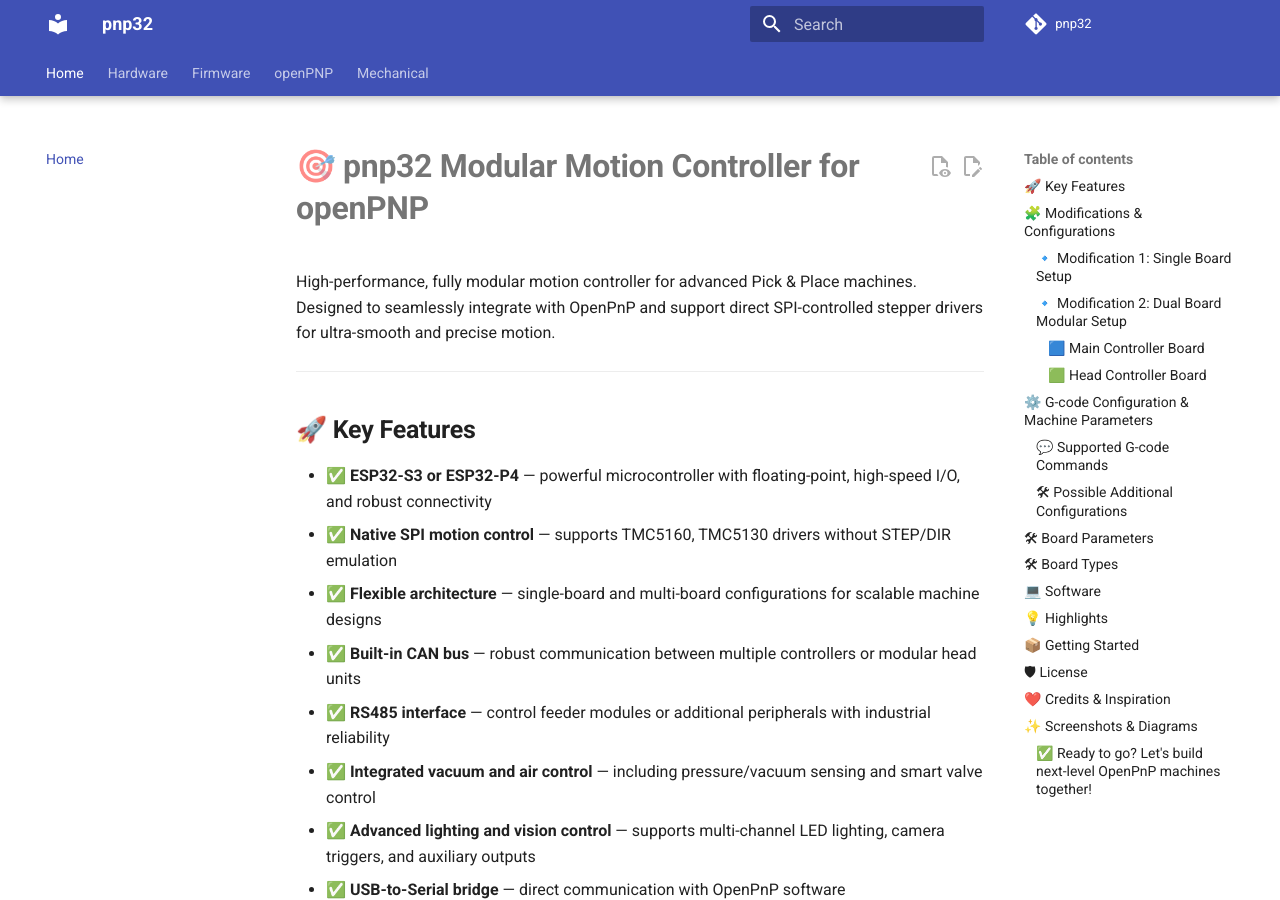
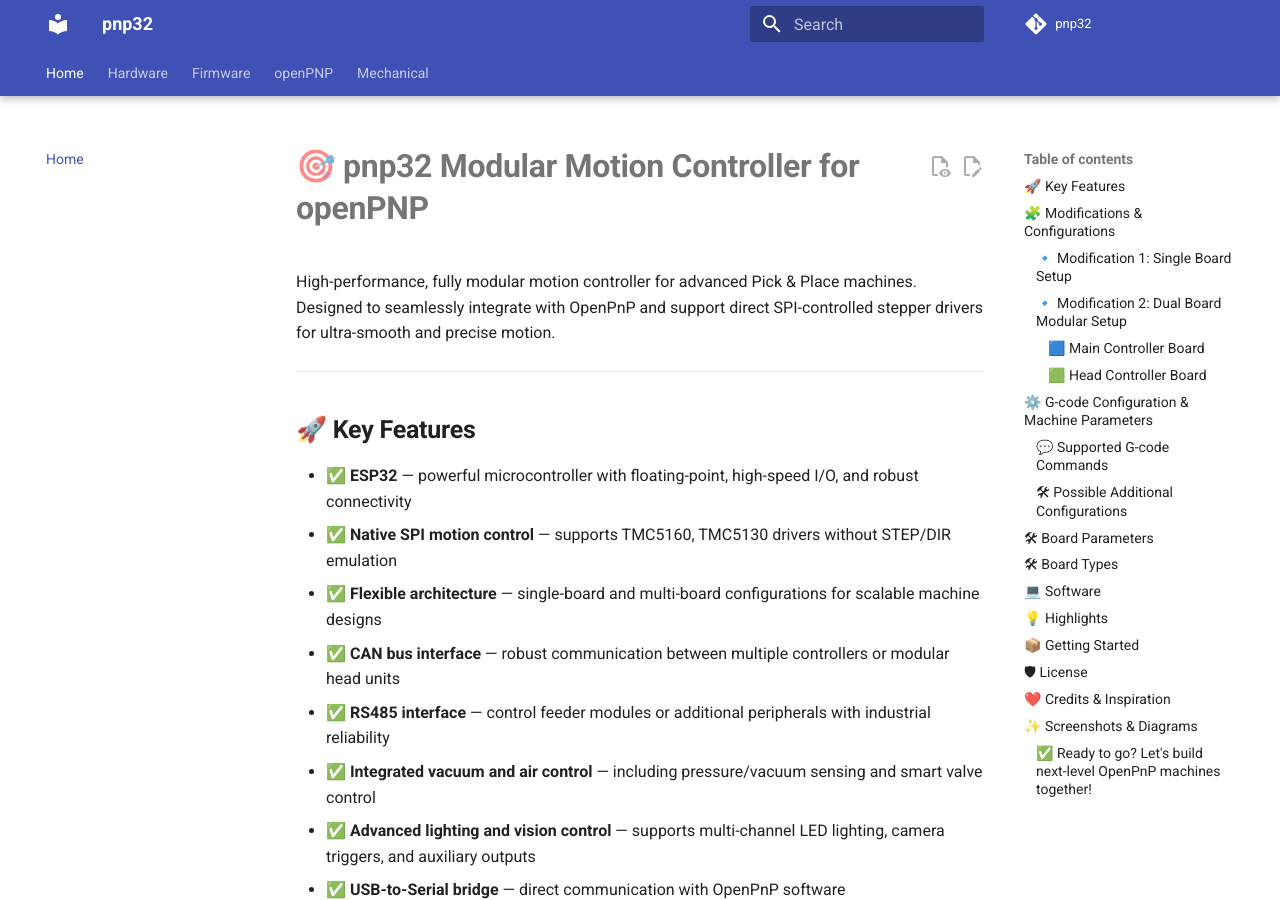
Before and after one commit to palo-krnac/pnp32, an MkDocs documentation site: the page built from docs/index.md, in a window 1280 px wide and 900 px high. Built offline with MkDocs 1.6.1 and Material for MkDocs 9.7.7, drawn with Linux system fonts in a browser that asks for light colours; comment, search, counter and statistics services are not loaded.

Commit message:
update docs

```diff
--- a/docs/index.md
+++ b/docs/index.md
@@ -6,10 +6,10 @@
 
 ## 🚀 **Key Features**
 
-- ✅ **ESP32-S3 or ESP32-P4** — powerful microcontroller with floating-point, high-speed I/O, and robust connectivity
+- ✅ **ESP32** — powerful microcontroller with floating-point, high-speed I/O, and robust connectivity
 - ✅ **Native SPI motion control** — supports TMC5160, TMC5130 drivers without STEP/DIR emulation
 - ✅ **Flexible architecture** — single-board and multi-board configurations for scalable machine designs
-- ✅ **Built-in CAN bus** — robust communication between multiple controllers or modular head units
+- ✅ **CAN bus interface** — robust communication between multiple controllers or modular head units
 - ✅ **RS485 interface** — control feeder modules or additional peripherals with industrial reliability
 - ✅ **Integrated vacuum and air control** — including pressure/vacuum sensing and smart valve control
 - ✅ **Advanced lighting and vision control** — supports multi-channel LED lighting, camera triggers, and auxiliary outputs
```
Also changed, not shown: site/index.html, site/search/search_index.json.
